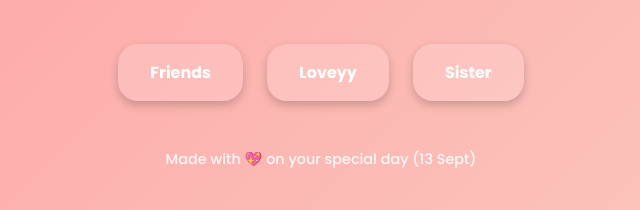
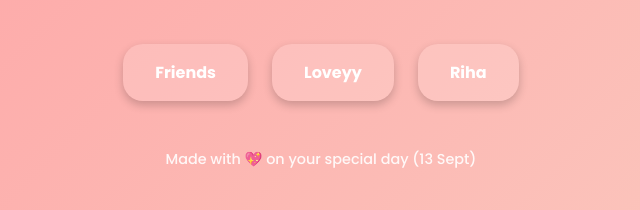
Before and after one commit to browneyy/browneyy.github.io, a plain HTML site: page index.html in a window 1280 px wide. Shown: the part 389-599 px from the top of the page, 319-959 px from the left. Drawn offline with Linux system fonts and the light colour scheme.

Commit message:
Update index.html

```diff
--- a/index.html
+++ b/index.html
@@ -90,7 +90,7 @@
   <div class="links">
     <a href="friends.html" class="link-box">Friends</a>
     <a href="loveyy.html" class="link-box">Loveyy</a>
-    <a href="sister.html" class="link-box">Sister</a>
+    <a href="sister.html" class="link-box">Riha</a>
   </div>
 
   <footer>
```
